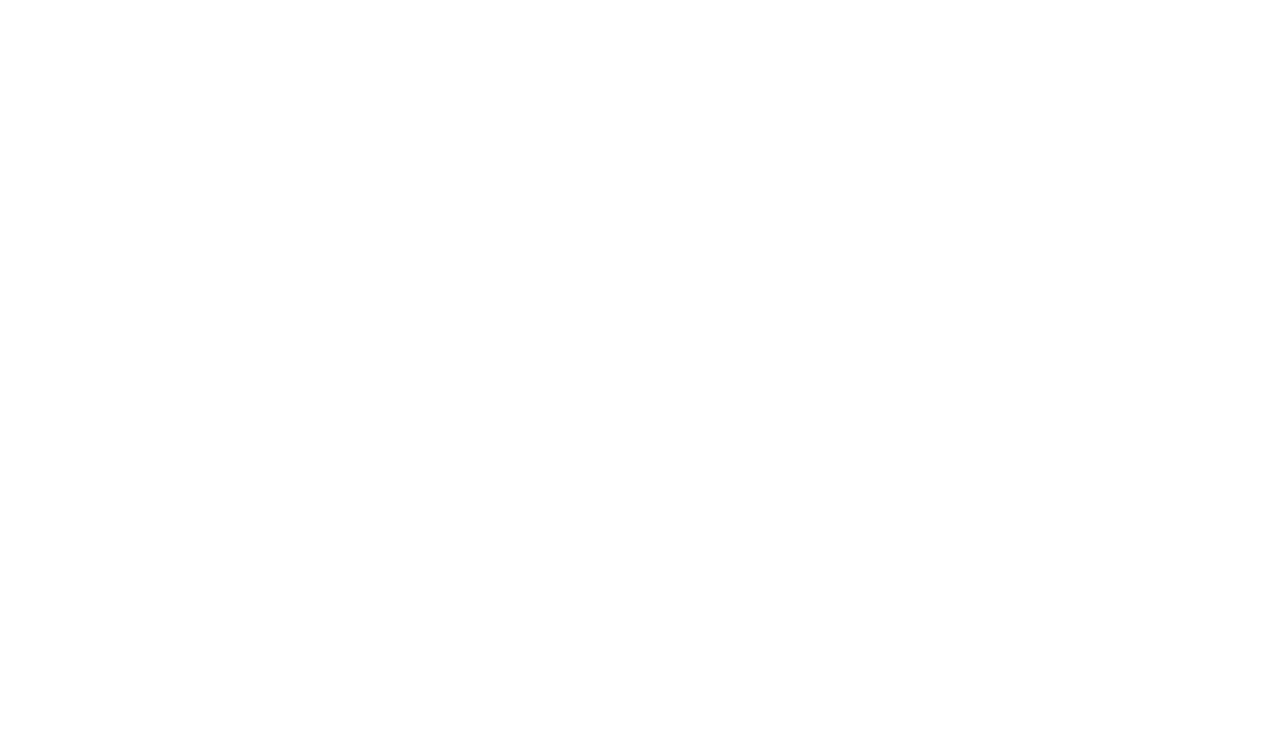
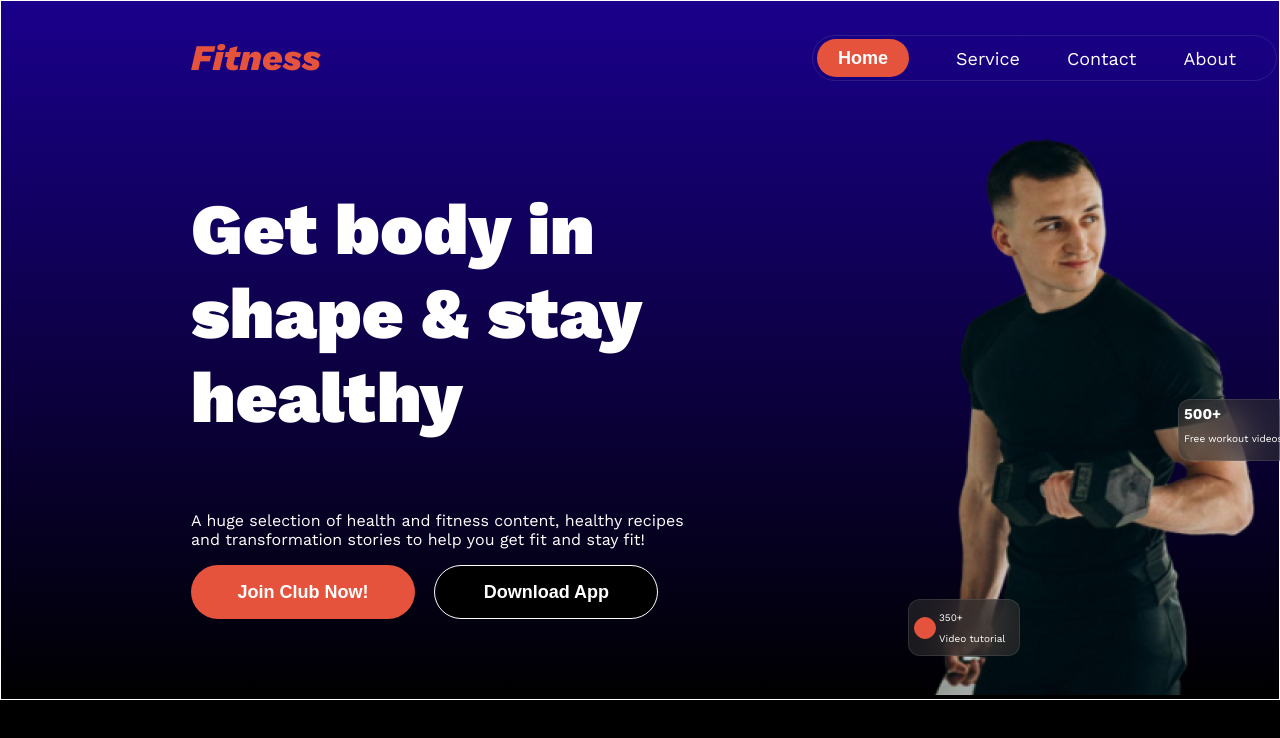
Before and after one commit to Rahad1230/Assainmnet2, a plain HTML site: page index.html in a window 1280 px wide. Drawn offline with nearby package versions, Linux system fonts and the light colour scheme.

Commit message:
first page design

```diff
--- a/index.html
+++ b/index.html
@@ -3,19 +3,76 @@ File: index.html
 Created: Tuesday, 5th August 2025 1:36:23 am
 Author: Md.Rahad (mdrahad1296@gmail.com)
 -----
-Last Modified: Tuesday, 5th August 2025 1:37:46 am
+Last Modified: Thursday, 7th August 2025 9:37:23 am
 Modified By: Md.Rahad (mdrahad1296@gmail.com)
 -----
 Copyright (c) 2025 Islamic University
 -->
 <!DOCTYPE html>
 <html lang="en">
+
 <head>
     <meta charset="UTF-8">
     <meta name="viewport" content="width=device-width, initial-scale=1.0">
+    <link rel="preconnect" href="https://fonts.googleapis.com">
+    <link rel="preconnect" href="https://fonts.gstatic.com" crossorigin>
+    <link
+        href="https://fonts.googleapis.com/css2?family=Inter:ital,opsz,wght@0,14..32,100..900;1,14..32,100..900&family=Merriweather:ital,opsz,wght@0,18..144,300..900;1,18..144,300..900&family=Open+Sans:ital,wght@0,300..800;1,300..800&family=Sintony:wght@400;700&family=Work+Sans:ital,wght@0,100..900;1,100..900&display=swap"
+        rel="stylesheet">
+    <link rel="stylesheet" href="style.css">
     <title>Fitness</title>
 </head>
-<body>
 
+<body class="work-sans-inter">
+    <header class="gradient-light">
+        <div class="size">
+            <nav class="navbar display-flex">
+                <div class="display-flex">
+                    <h3 class="brand">Fitness</h3>
+                </div>
+                <div>
+                    <ul class=" nav-links display-flex">
+                        <li class="nav-item"><button class="nav-link btn-primary">Home</button></li>
+                        <li class="nav-item"><a href="" class="nav-link">Service</a></li>
+                        <li class="nav-item"><a href="" class="nav-link">Contact</a></li>
+                        <li class="nav-item"><a href="" class="nav-link">About</a></li>
+                    </ul>
+                </div>
+            </nav>
+            <div class="banner-content">
+                <div class="banner">
+                    <h3 class="banner-heading">Get body in <span class="shape">shape</span> & stay healthy</h3>
+                    <p class="banner-description">A huge selection of health and fitness content, healthy recipes and
+                        transformation stories to help you get fit and stay fit!</p>
+                    <div class="btn-content">
+                        <button class="join">Join Club Now!</button>
+                        <button class="download">Download App</button>
+                    </div>
+                </div>
+                <div class="banner-img">
+                    <img src="images/Images2.png" alt="" srcset="">
+                    <div class="video">
+                        <p class="red-ball"></p>
+                        <div class="video-description">
+                            <p>350+</p>
+                            <p>Video tutorial</p>
+                        </div>
+                    </div>
+
+                    <div class="workout-video">
+                        <h3>500+</h3>
+                        <p>Free workout videos</p>
+                    </div>
+
+
+                </div>
+            </div>
+        </div>
+    </header>
+    <main>
+
+    </main>
+    <footer></footer>
 </body>
+
 </html>
--- a/style.css
+++ b/style.css
@@ -3,8 +3,185 @@
  * Created: Tuesday, 5th August 2025 1:38:00 am
  * Author: Md.Rahad (mdrahad1296@gmail.com)
  * -----
- * Last Modified: Tuesday, 5th August 2025 1:38:05 am
+ * Last Modified: Thursday, 7th August 2025 9:54:30 am
  * Modified By: Md.Rahad (mdrahad1296@gmail.com)
  * -----
  * Copyright (c) 2025 Islamic University
  */
+.work-sans-inter {
+    font-family: "Work Sans", sans-serif;
+    font-optical-sizing: auto;
+    font-weight: 400;
+    font-style: normal;
+}
+
+/*shared item*/
+.size{
+    max-width: 1086px;
+    margin-left: 190px;
+}
+.display-flex {
+    display: flex;
+}
+
+body{
+    background-color: black;
+    color: white;
+    border: 1px solid white;
+    margin: 0% auto ;
+    padding: 0% auto;
+}
+body > header{
+    margin: 0 auto;
+}
+
+.btn-primary {
+    background-color: rgb(230, 83, 60);
+    border-radius: 46px;
+    font-weight: 600;
+    border: none;
+    width: 92px;
+    height: 38px;
+}
+
+/*Nav-related work*/
+.gradient-light {
+    max-width: 1440px;
+    background: linear-gradient(180deg,
+        rgb(26, 0, 139) 00%,
+        rgba(119, 119, 119, 0) 100%);
+    background-size: cover;
+    background-position: center;
+    margin-left: 0 auto;
+}
+
+.navbar {
+    justify-content: space-between;
+    align-items: center;
+}
+
+.nav-links {
+    box-sizing: border-box;
+    border: 1px solid rgba(255, 255, 255, 0.1);
+    border-radius: 39px;
+    justify-content: flex-start;
+    display: flex;
+    align-items: center;
+    gap: 47px;
+    padding: 4px;
+    width: 465px;
+    height: 46px;
+}
+
+.nav-item {
+    list-style: none;
+}
+
+.nav-link {
+    text-decoration: none;
+    color: white;
+    font-size: 1.125rem;
+}
+
+.brand {
+    color: rgb(230, 83, 60);
+    font-weight: 800;
+    font-size: 2.25rem;
+    font-style: italic;
+}
+
+/*banner content style*/
+.banner-content {
+    display: flex;
+    margin: 0 auto;
+    justify-content: space-between;
+}
+
+.banner {
+
+    width: 520px;
+    height: 282px;
+    gap: 167px;
+    padding: 0px;
+}
+
+.banner-heading {
+    font-size: 4.5rem;
+    font-weight: 900;
+}
+.shape{
+    font: ;
+}
+
+.join {
+    width: 224px;
+    height: 54px;
+    border-radius: 2.625rem;
+    background-color: rgb(230, 83, 60);
+    font-size: 18px;
+    font-weight: 600;
+    color: white;
+    border: none;
+}
+
+.download {
+    width: 224px;
+    height: 54px;
+    border-radius: 2.625rem;
+    font-size: 18px;
+    font-weight: 600;
+    color: white;
+    border: 1px solid white;
+    background-color: black;
+    margin-left: 14px;
+}
+
+.red-ball {
+    width: 20px;
+    height: 20px;
+    border-radius: 50%;
+    background-color: rgb(230, 83, 60);
+    border: 1px solid rgb(230, 83, 60);
+    text-align: center;
+}
+
+.video {
+    display: flex;
+    gap: 3%;
+    align-items: center;
+    width: 100px;
+    height: 45px;
+    padding: 5px;
+    position: absolute;
+    margin-top: -100px;
+    margin-left: -20px;
+    border: 1px solid rgba(255, 255, 255, 0.1);
+    border-radius: 12px;
+    backdrop-filter: blur(20px);
+    background: rgba(48, 48, 48, 0.54);
+}
+
+.video-description {
+    font-size: 10px;
+}
+
+.workout-video {
+    margin: 20px;
+    width: 100px;
+    height: 50px;
+    padding: 5px;
+    position: absolute;
+    border: 1px solid rgba(255, 255, 255, 0.1);
+    border-radius: 12px;
+    backdrop-filter: blur(20px);
+    background: rgba(48, 48, 48, 0.54);
+    font-size: 10px;
+    margin-top: -300px;
+    margin-left: 250px;
+
+}
+
+.workout-video h3 {
+    font-size: 15px;
+    margin: 0 auto;
+}
```
Also changed, not shown: Images2.png (renamed from images/Images 2.png), images/Images2.png (added).
